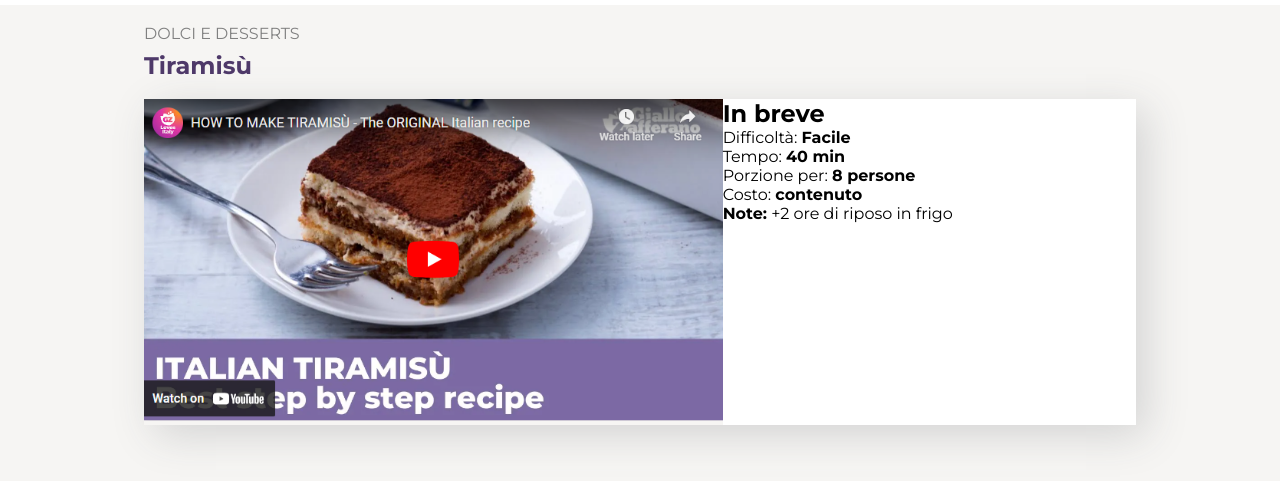
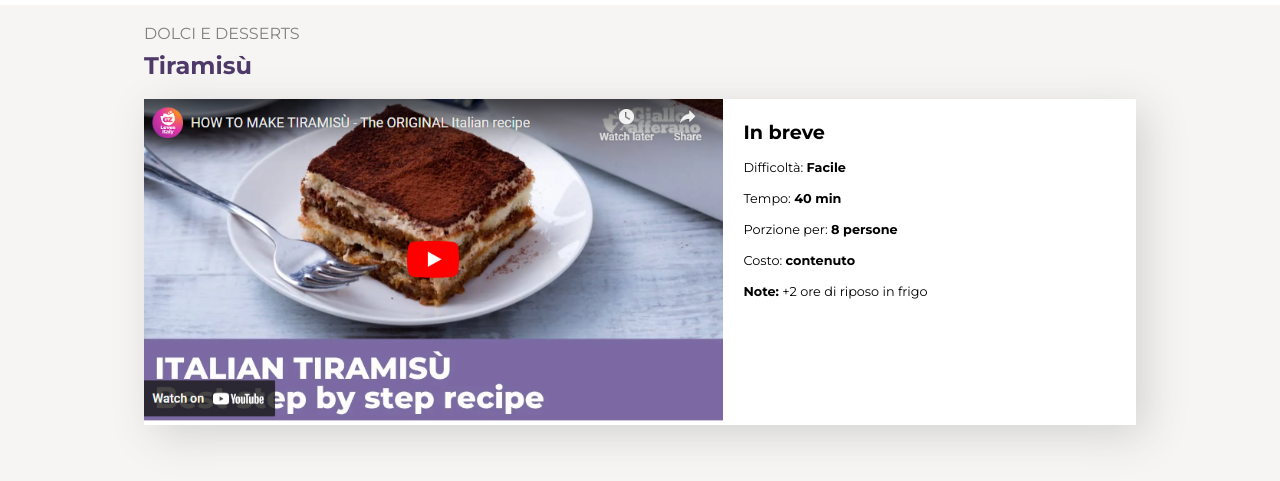
Before and after one commit to michelebozzuto04/htmlcss-responsive-layout, a plain HTML site: page index.html in a window 1280 px wide. Shown: the part 69-550 px from the top of the page. Drawn offline with Linux system fonts and the light colour scheme.

Commit message:
Refactor card section: update structure and styling for improved layout and readability

```diff
--- a/index.html
+++ b/index.html
@@ -33,18 +33,28 @@
     <section class="card">
         <div class="container">
             <div class="row d-flex">
-                <div class="video-container col-sm-12 col-md-12 col-lg-7">
+                <div class="card-header col-sm-12 col-md-12 col-lg-7">
                     <img src="./img/image (10).png" alt="">
                 </div>
-                <div class="receipt-details col-sm-12 col-md-12 col-lg-5">
+                <div class="card-body col-sm-12 col-md-12 col-lg-5">
                     <h2>In breve</h2>
-                    <ul>
-                        <li>Difficoltà: <strong>Facile</strong></li>
-                        <li>Tempo: <strong>40 min</strong></li>
-                        <li>Porzione per: <strong>8 persone</strong></li>
-                        <li>Costo: <strong>contenuto</strong></li>
-                        <li><strong>Note:</strong> +2 ore di riposo in frigo</li>
-                    </ul>
+                    <div class="row d-flex">
+                        <div class="col-sm-12 col-md-4 col-lg-12">
+                            Difficoltà: <strong>Facile</strong>
+                        </div>
+                        <div class="col-sm-12 col-md-4 col-lg-12">
+                            Tempo: <strong>40 min</strong>
+                        </div>
+                        <div class="col-sm-12 col-md-4 col-lg-12">
+                            Porzione per: <strong>8 persone</strong>
+                        </div>
+                        <div class="col-sm-12 col-md-4 col-lg-12">
+                            Costo: <strong>contenuto</strong>
+                        </div>
+                        <div class="col-sm-12 col-md-4 col-lg-12">
+                            <strong>Note:</strong> +2 ore di riposo in frigo
+                        </div>
+                    </div>
                 </div>
             </div>
         </div>
--- a/style.css
+++ b/style.css
@@ -119,15 +119,23 @@ img {
 }
 
 .card {
-    .row {
+    .container {
         box-shadow: 10px 10px 40px lightgray;
-    }
-
-    .receipt-details {
         background-color: white;
 
-        ul {
-            list-style: none;
+        .card-header {}
+
+        .card-body {
+            padding: 1.3rem;
+            font-size: 0.8rem;
+
+            h2 {
+                margin-bottom: 1rem;
+            }
+
+            .row {
+                gap: 1rem 0;
+            }
         }
     }
 }
@@ -191,6 +199,7 @@ img {
     .main-header {
         justify-content: flex-start;
     }
+
 }
 
 @media screen and (min-width: 992px) {
```
